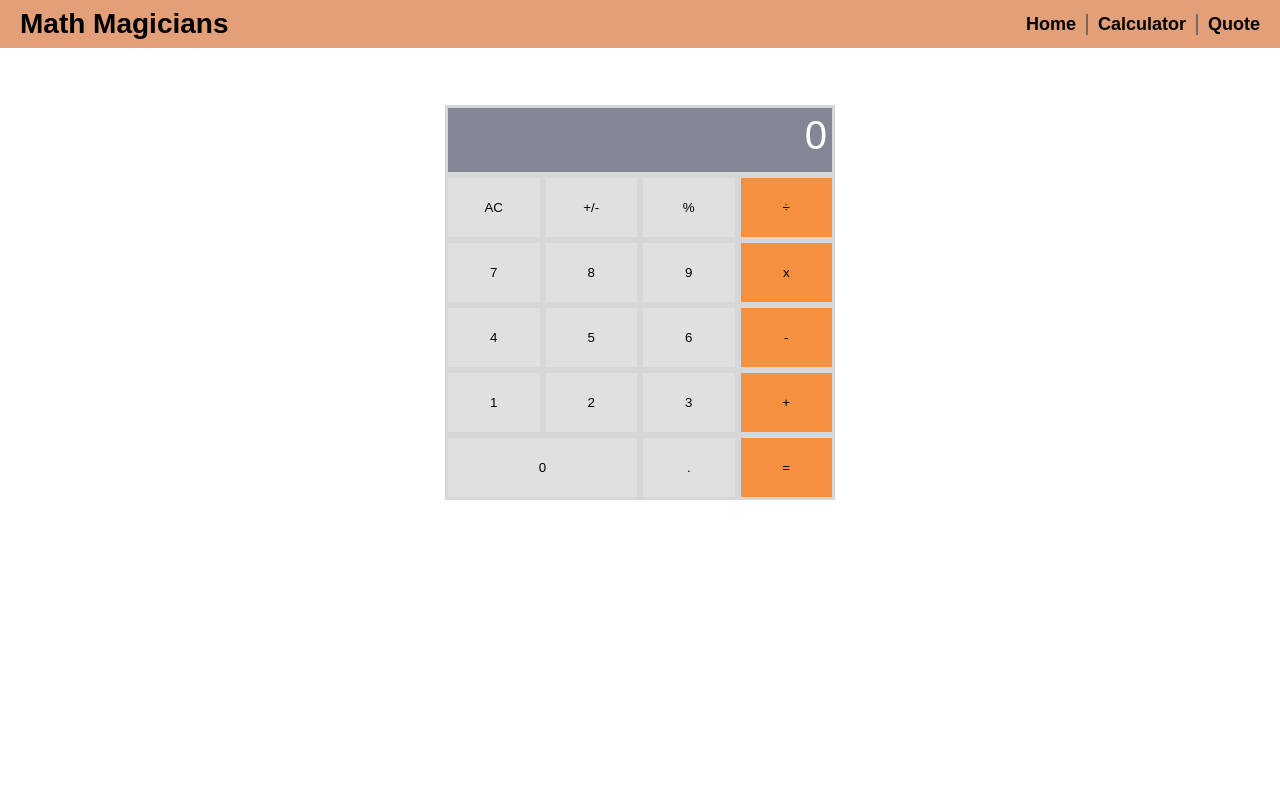
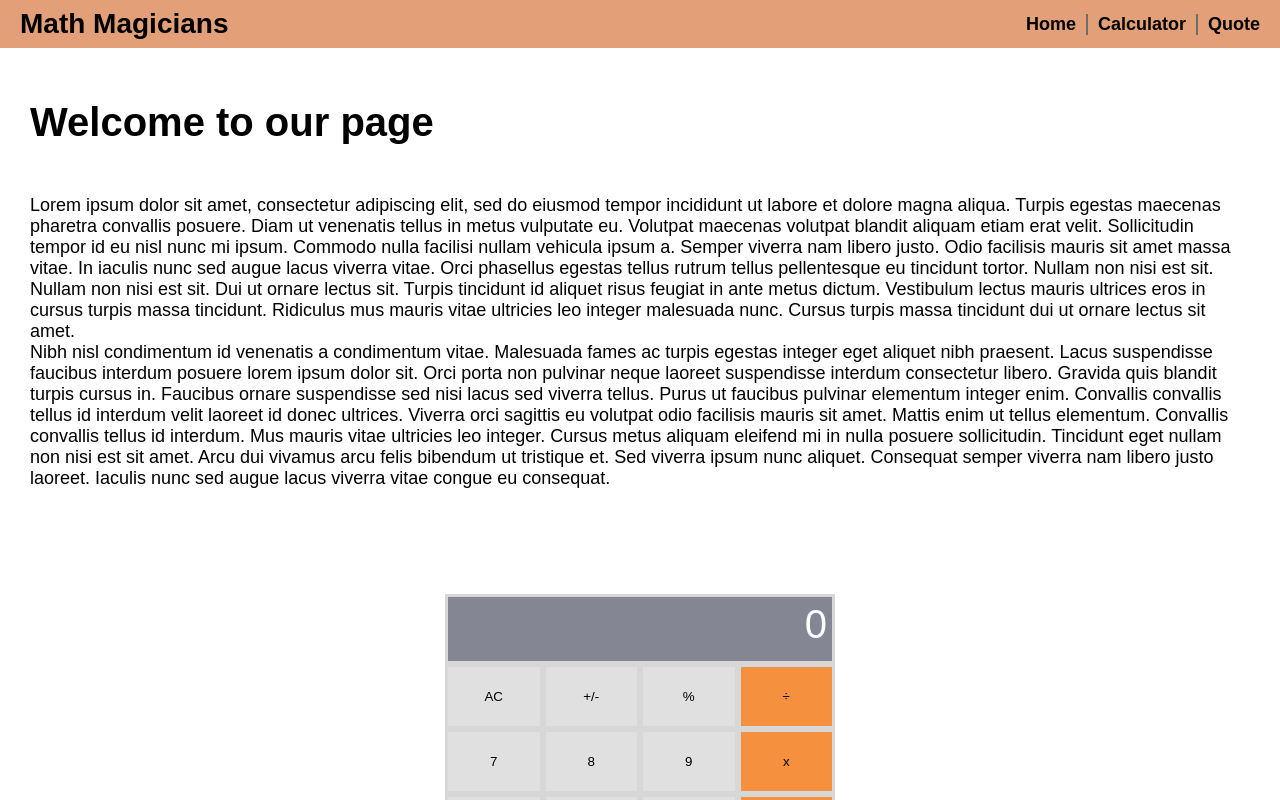
Before and after one commit to AdornChoga/Math_Magicians, a React (Create React App) app: page / in a window 1280 px wide. Shown: the top 800 px of the page. Built offline with nearby package versions, Linux system fonts and the light colour scheme.

Commit message:
Add home page

```diff
--- a/src/App.js
+++ b/src/App.js
@@ -1,11 +1,13 @@
 import React from 'react';
 import Calculator from './components/Calculator';
 import Navbar from './components/Navbar';
+import HomePage from './components/HomePage';
 
 // eslint-disable-next-line react/prefer-stateless-function
 const App = () => (
   <>
     <Navbar />
+    <HomePage />
     <Calculator />
   </>
 );
--- /dev/null
+++ b/src/components/HomePage.js
@@ -0,0 +1,39 @@
+import '../stylesheets/HomePage.css';
+
+const HomePage = () => (
+  <div className="home-page">
+    <h1>Welcome to our page</h1>
+    <p>
+      Lorem ipsum dolor sit amet, consectetur adipiscing elit,
+      sed do eiusmod tempor incididunt ut labore et dolore magna aliqua.
+      Turpis egestas maecenas pharetra convallis posuere. Diam ut venenatis
+      tellus in metus vulputate eu. Volutpat maecenas volutpat blandit aliquam
+      etiam erat velit. Sollicitudin tempor id eu nisl nunc mi ipsum. Commodo
+      nulla facilisi nullam vehicula ipsum a. Semper viverra nam libero justo.
+      Odio facilisis mauris sit amet massa vitae. In iaculis nunc sed augue lacus
+      viverra vitae. Orci phasellus egestas tellus rutrum tellus pellentesque eu
+      tincidunt tortor. Nullam non nisi est sit. Nullam non nisi est sit. Dui ut
+      ornare lectus sit. Turpis tincidunt id aliquet risus feugiat in ante metus
+      dictum. Vestibulum lectus mauris ultrices eros in cursus turpis massa
+      tincidunt. Ridiculus mus mauris vitae ultricies leo integer malesuada nunc.
+      Cursus turpis massa tincidunt dui ut ornare lectus sit amet.
+      <br />
+      Nibh nisl condimentum id venenatis a condimentum vitae. Malesuada fames
+      ac turpis egestas integer eget aliquet nibh praesent. Lacus suspendisse
+      faucibus interdum posuere lorem ipsum dolor sit. Orci porta non pulvinar
+      neque laoreet suspendisse interdum consectetur libero. Gravida quis blandit
+      turpis cursus in. Faucibus ornare suspendisse sed nisi lacus sed viverra
+      tellus. Purus ut faucibus pulvinar elementum integer enim. Convallis
+      convallis tellus id interdum velit laoreet id donec ultrices. Viverra orci
+      sagittis eu volutpat odio facilisis mauris sit amet. Mattis enim ut tellus
+      elementum. Convallis convallis tellus id interdum. Mus mauris vitae ultricies
+      leo integer. Cursus metus aliquam eleifend mi in nulla posuere sollicitudin.
+      Tincidunt eget nullam non nisi est sit amet. Arcu dui vivamus arcu felis
+      bibendum ut tristique et. Sed viverra ipsum nunc aliquet. Consequat semper
+      viverra nam libero justo laoreet. Iaculis nunc sed augue lacus viverra vitae
+      congue eu consequat.
+    </p>
+  </div>
+);
+
+export default HomePage;
--- /dev/null
+++ b/src/stylesheets/HomePage.css
@@ -0,0 +1,26 @@
+* {
+  box-sizing: border-box;
+}
+
+html {
+  font-size: 62.5%;
+}
+
+body {
+  padding: 0;
+  margin: 0;
+}
+
+.home-page {
+  margin-top: 10rem;
+  margin-inline: 3rem;
+}
+
+.home-page h1 {
+  font-size: 4rem;
+}
+
+.home-page p {
+  margin-top: 5rem;
+  font-size: 1.8rem;
+}
--- /dev/null
+++ b/src/stylesheets/index.css
@@ -0,0 +1,12 @@
+* {
+  box-sizing: border-box;
+}
+
+html {
+  font-size: 62.5%;
+}
+
+body {
+  padding: 0;
+  margin: 0;
+}
```
